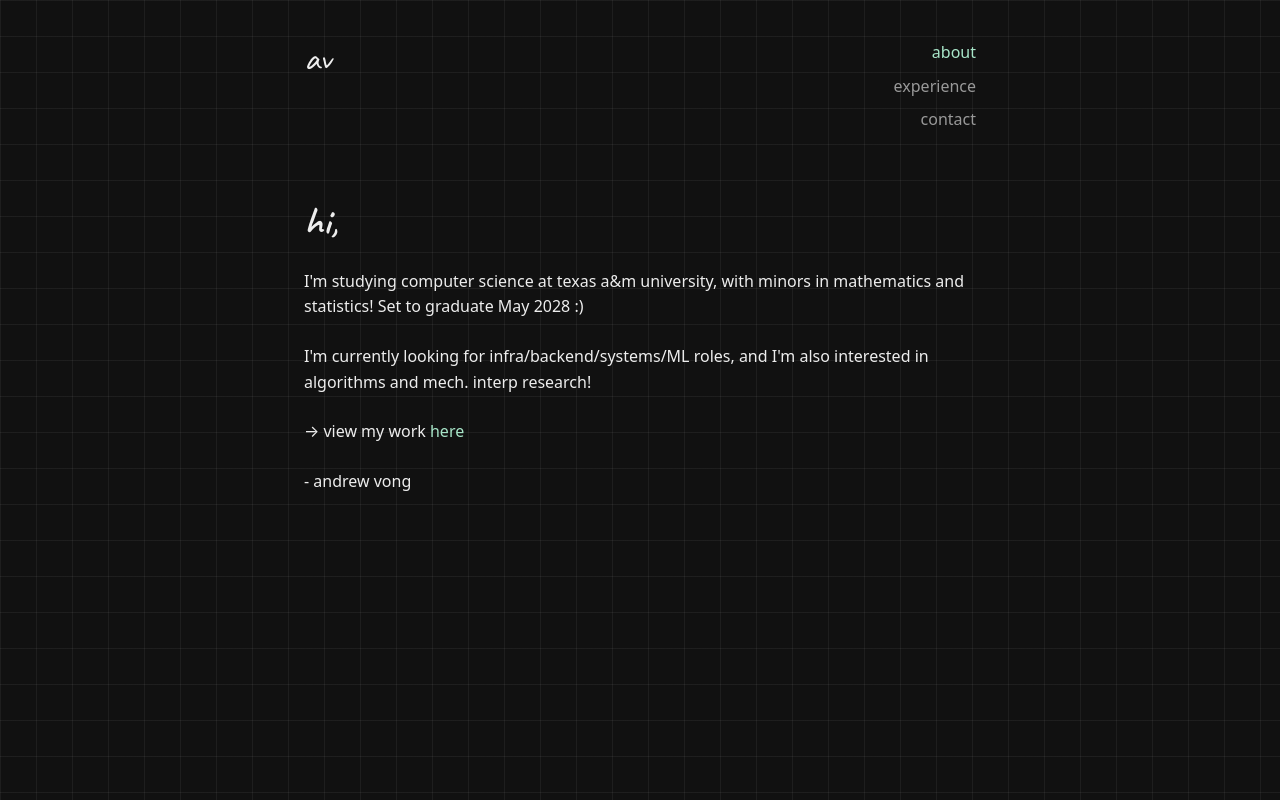
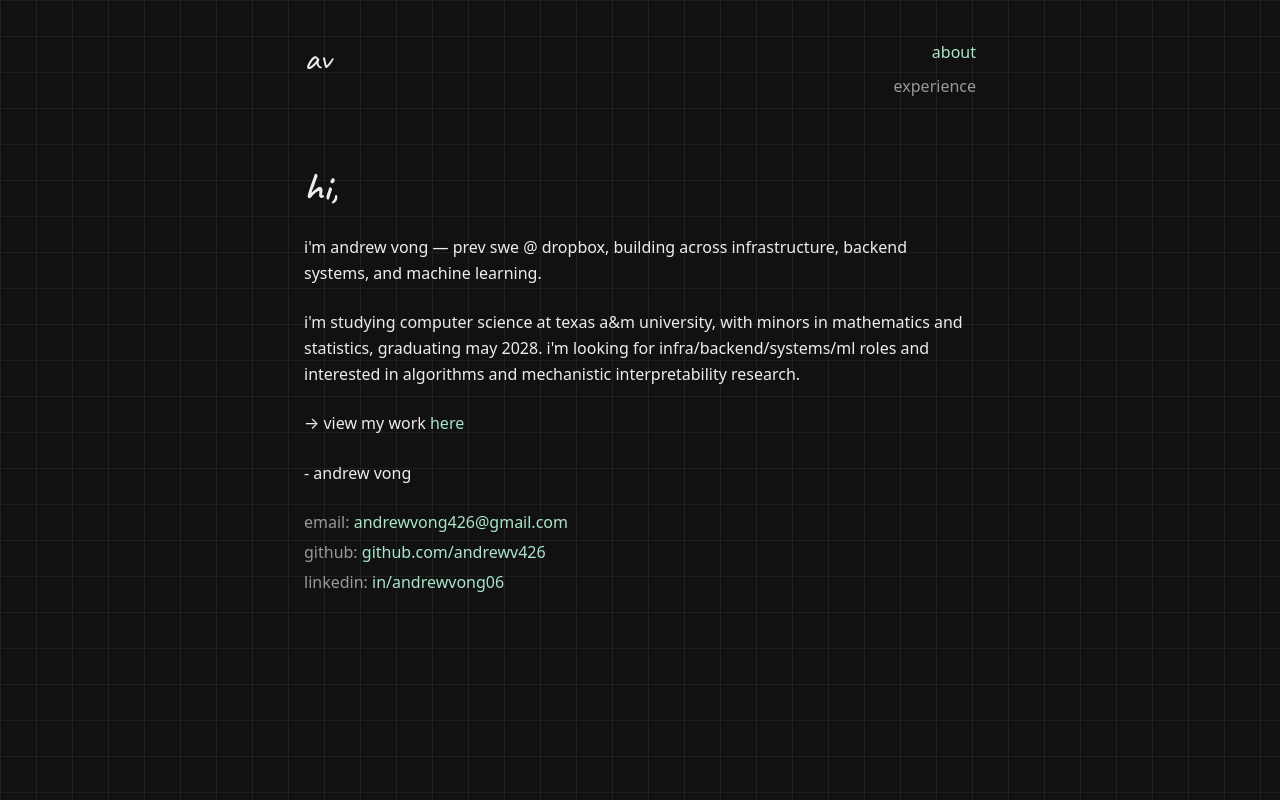
Before and after one commit to andrewv426/portfolio, a React (Vite) app: page / in a window 1280 px wide. Built offline with nearby package versions, Linux system fonts and the light colour scheme; a web font is replaced by a local one.

Commit message:
feat: add about pitch and consolidate contact links

```diff
--- a/src/components/Navbar.jsx
+++ b/src/components/Navbar.jsx
@@ -9,7 +9,6 @@ function Navbar() {
       <ul className="nav-links">
         <li><NavLink to="/" end>about</NavLink></li>
         <li><NavLink to="/experience">experience</NavLink></li>
-        <li><NavLink to="/contact">contact</NavLink></li>
       </ul>
     </nav>
   );
--- a/src/main.jsx
+++ b/src/main.jsx
@@ -6,7 +6,6 @@ import "./index.css";
 import App from "./App.jsx";
 import Home from "./pages/Home.jsx";
 import About from "./pages/About.jsx";
-import Contact from "./pages/Contact.jsx";
 
 createRoot(document.getElementById("root")).render(
   <StrictMode>
@@ -17,7 +16,7 @@ createRoot(document.getElementById("root")).render(
           <Route path="blog" element={<Navigate to="/" replace />} />
           <Route path="about" element={<Navigate to="/" replace />} />
           <Route path="experience" element={<Home />} />
-          <Route path="contact" element={<Contact />} />
+          <Route path="contact" element={<Navigate to="/" replace />} />
           <Route path="work/:slug" element={<Navigate to="/experience" replace />} />
         </Route>
       </Routes>
--- a/src/pages/About.jsx
+++ b/src/pages/About.jsx
@@ -5,16 +5,49 @@ function About() {
     <section className="page">
       <h1>hi,</h1>
       <p>
-        I'm studying computer science at texas a&amp;m university, with minors in
-        mathematics and statistics! Set to graduate May 2028 :)
+        i'm andrew vong — prev swe @ dropbox, building across infrastructure,
+        backend systems, and machine learning.
       </p>
       <p>
-        I'm currently looking for infra/backend/systems/ML roles, and I'm also interested in algorithms and mech. interp research!
+        i'm studying computer science at texas a&amp;m university, with minors in
+        mathematics and statistics, graduating may 2028. i'm looking for
+        infra/backend/systems/ml roles and interested in algorithms and
+        mechanistic interpretability research.
       </p>
       <p>
         → view my work <Link className="link-accent" to="/experience">here</Link>
       </p>
       <p>- andrew vong</p>
+      <ul className="link-list" aria-label="contact links">
+        <li>
+          email:{" "}
+          <a className="link-accent" href="mailto:andrewvong426@gmail.com">
+            andrewvong426@gmail.com
+          </a>
+        </li>
+        <li>
+          github:{" "}
+          <a
+            className="link-accent"
+            href="https://github.com/andrewv426"
+            target="_blank"
+            rel="noreferrer"
+          >
+            github.com/andrewv426
+          </a>
+        </li>
+        <li>
+          linkedin:{" "}
+          <a
+            className="link-accent"
+            href="https://linkedin.com/in/andrewvong06"
+            target="_blank"
+            rel="noreferrer"
+          >
+            in/andrewvong06
+          </a>
+        </li>
+      </ul>
     </section>
   );
 }
--- a/src/pages/Contact.jsx
+++ /dev/null
@@ -1,39 +0,0 @@
-function Contact() {
-  return (
-    <section className="page">
-      <h1>contact,</h1>
-      <ul className="link-list">
-        <li>
-          email:{" "}
-          <a className="link-accent" href="mailto:andrewvong426@gmail.com">
-            andrewvong426@gmail.com
-          </a>
-        </li>
-        <li>
-          github:{" "}
-          <a
-            className="link-accent"
-            href="https://github.com/andrewv426"
-            target="_blank"
-            rel="noreferrer"
-          >
-            github.com/andrewv426
-          </a>
-        </li>
-        <li>
-          linkedin:{" "}
-          <a
-            className="link-accent"
-            href="https://linkedin.com/in/andrewvong06"
-            target="_blank"
-            rel="noreferrer"
-          >
-            in/andrewvong06
-          </a>
-        </li>
-      </ul>
-    </section>
-  );
-}
-
-export default Contact;
```
